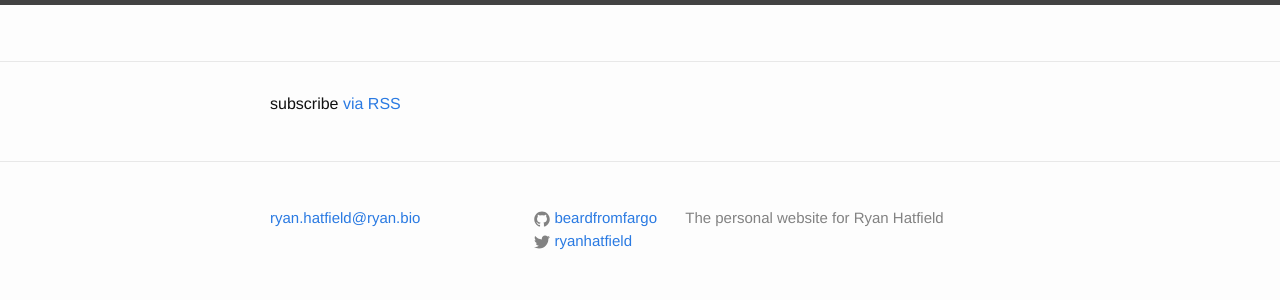
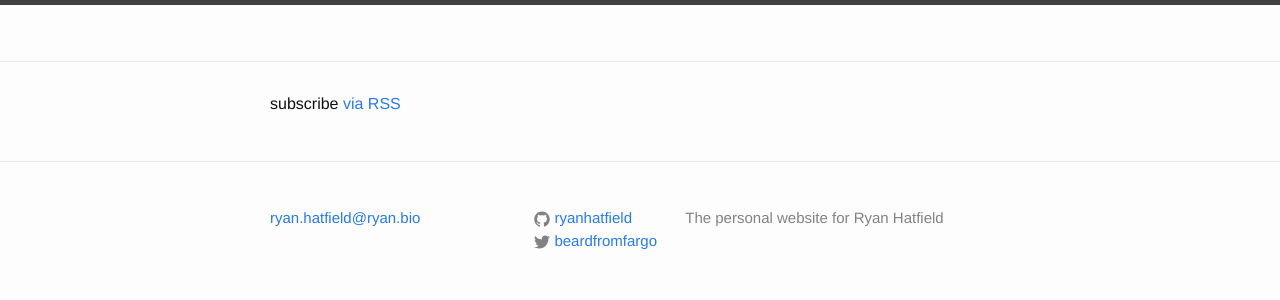
Before and after one commit to ryan-bio/ryan-bio.github.io, a Jekyll site: the page built from index.html, in a window 1280 px wide. Shown: the top 300 px of the page. Built offline with Jekyll 4.4.1, drawn with Linux system fonts in a browser that asks for light colours.

```diff
--- a/_config.yml
+++ b/_config.yml
@@ -13,8 +13,8 @@ description: > # this means to ignore newlines until "baseurl:"
 baseurl: "" # the subpath of your site, e.g. /blog
 url: "https://ryan.bio" # the base hostname & protocol for your site
 enforce_ssl: "ryan.bio"
-twitter_username: ryanhatfield
-github_username:  beardfromfargo
+twitter_username: beardfromfargo
+github_username:  ryanhatfield
 
 # Build settings
 markdown: kramdown
```
